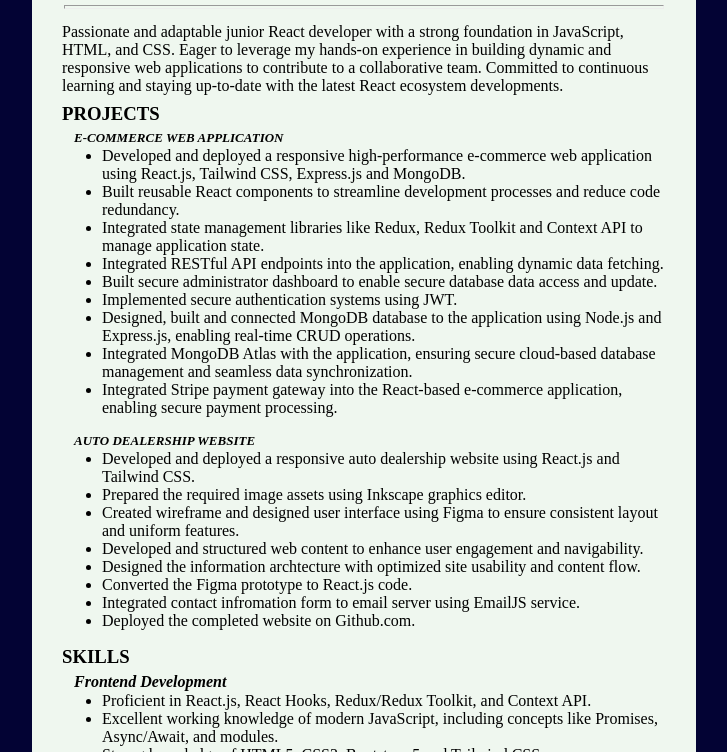
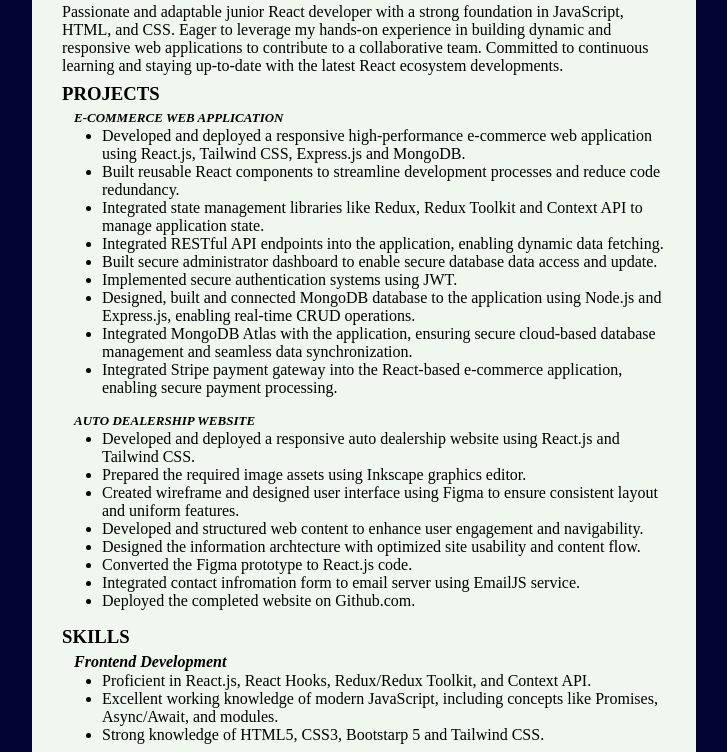
Before and after one commit to Temesgen123/temesgensresume, a plain HTML site: page index.html in a window 1280 px wide. Shown: the part 146-898 px from the top of the page, without its empty margins (276-1003 px from the left). Drawn offline with Linux system fonts and the light colour scheme.

Commit message:
edited resume header

```diff
--- a/index.html
+++ b/index.html
@@ -15,7 +15,6 @@
                 :
                 Addis Ababa, Ethiopia</span></p>
         <p class="position">React Full Stack Developer</p>
-        <hr class="header-hr"/>
         <div class="summary">
             Passionate and adaptable junior React developer with a strong foundation in JavaScript, HTML, and CSS. Eager
             to
--- a/resume.css
+++ b/resume.css
@@ -133,10 +133,6 @@ body {
   margin-top: 0px;
   margin-bottom: 0px;
 }
-.header-hr {
-  width: 90%;
-  height: 2px;
-}
 @media (max-width: 768px) {
   body {
     color: rgb(12, 1, 54);
```
